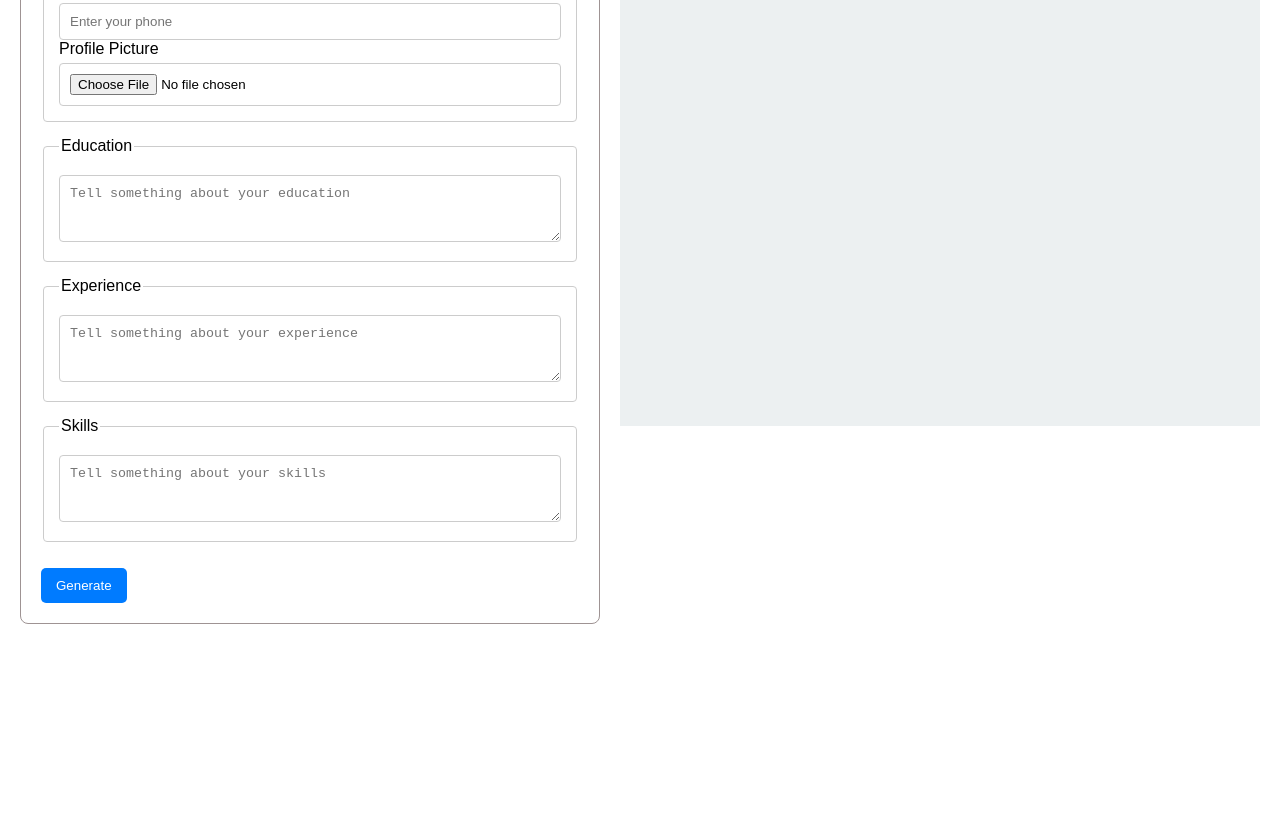
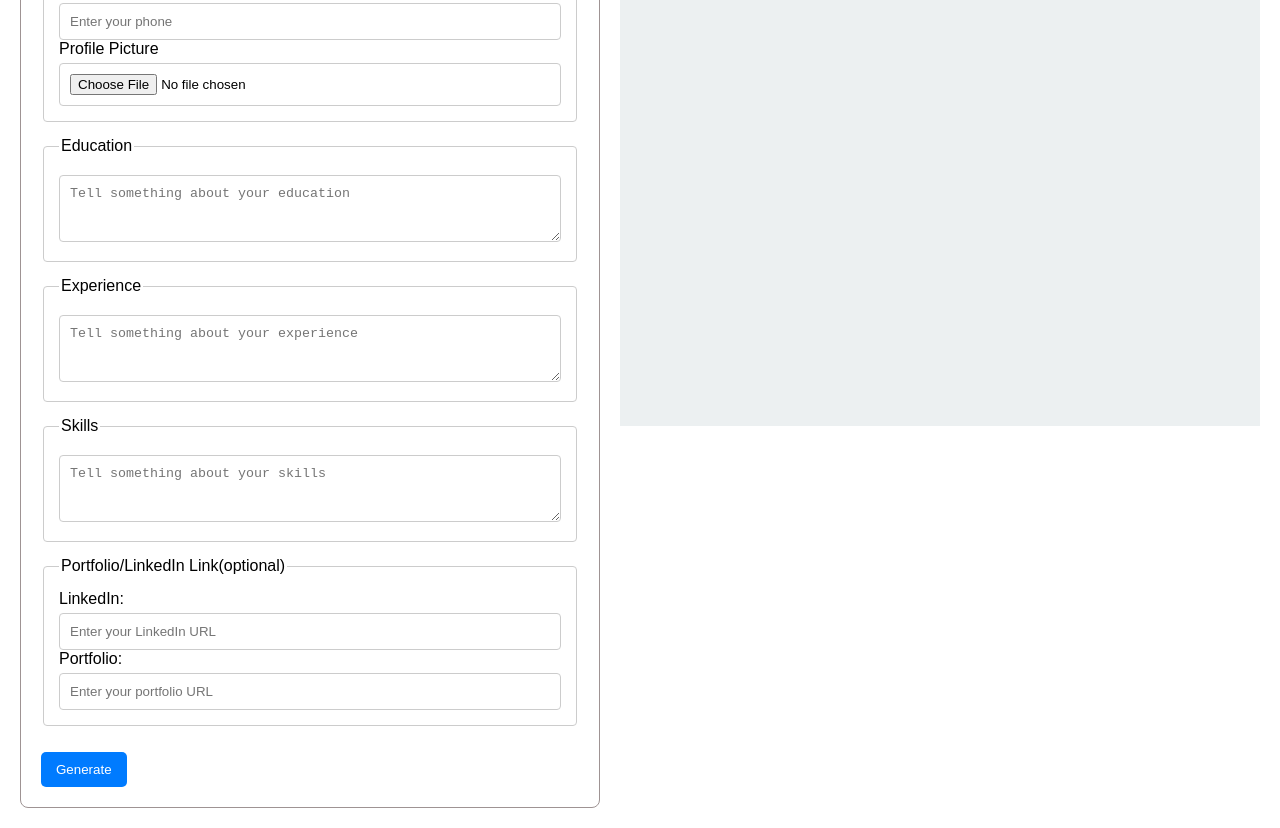
Before and after one commit to SHAFIQUEKHANZADA/milstone_3_4_5, a website: page pages/shareable.html in a window 1280 px wide. Shown: the part 368-1196 px from the top of the page. Before the commit the page ends 1012 px from the top, so only its background shows below. Drawn offline with Linux system fonts and the light colour scheme.

Commit message:
Update shareable.html

```diff
--- a/pages/shareable.html
+++ b/pages/shareable.html
@@ -91,6 +91,16 @@
                 <br>
             </fieldset>
 
+
+            <fieldset>
+                <legend>Portfolio/LinkedIn Link(optional)</legend>
+                <label for="link">LinkedIn:</label>
+                <input type="url" id="link" name="link" placeholder="Enter your LinkedIn URL" required>
+
+                <label for="link">Portfolio:</label>
+                <input type="url" id="link" name="link" placeholder="Enter your portfolio URL" required>
+            </fieldset>
+
             <button type="submit">Generate</button>
         </form>
         <div id="output-container">
```
